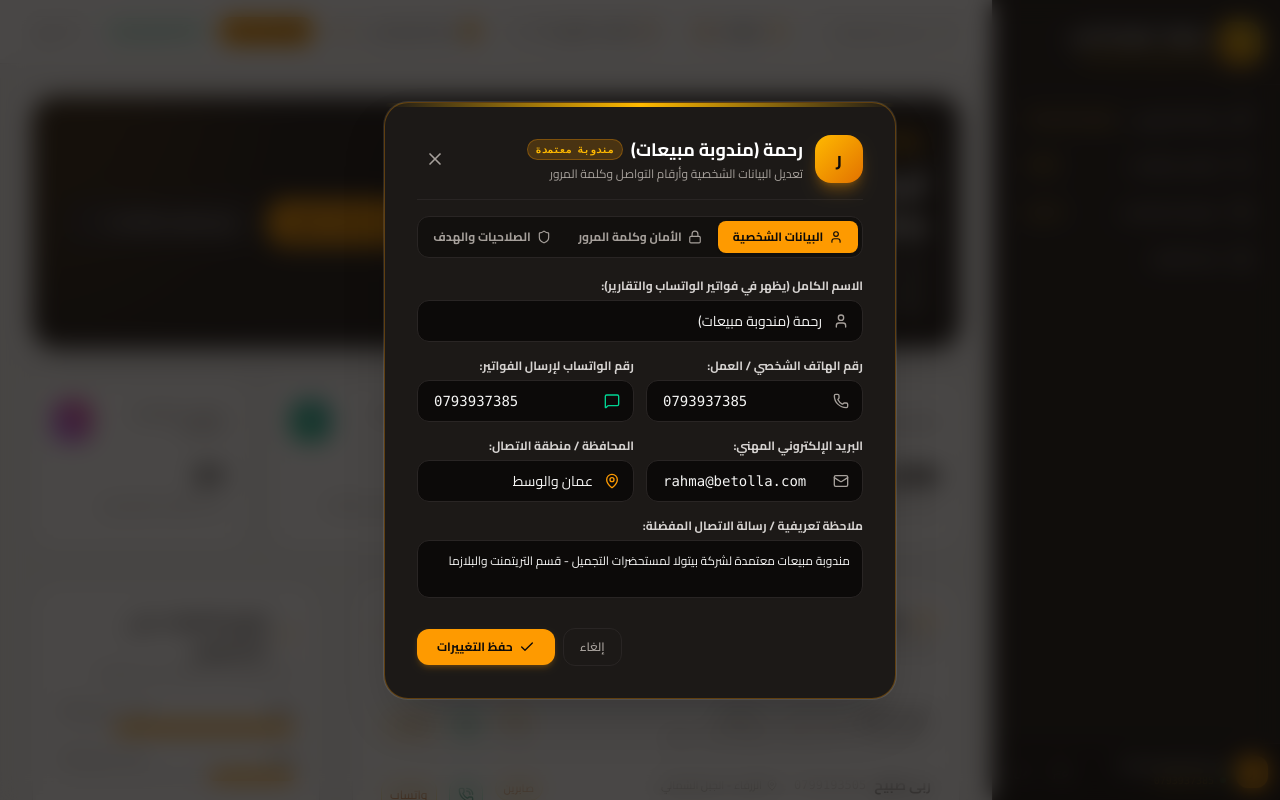
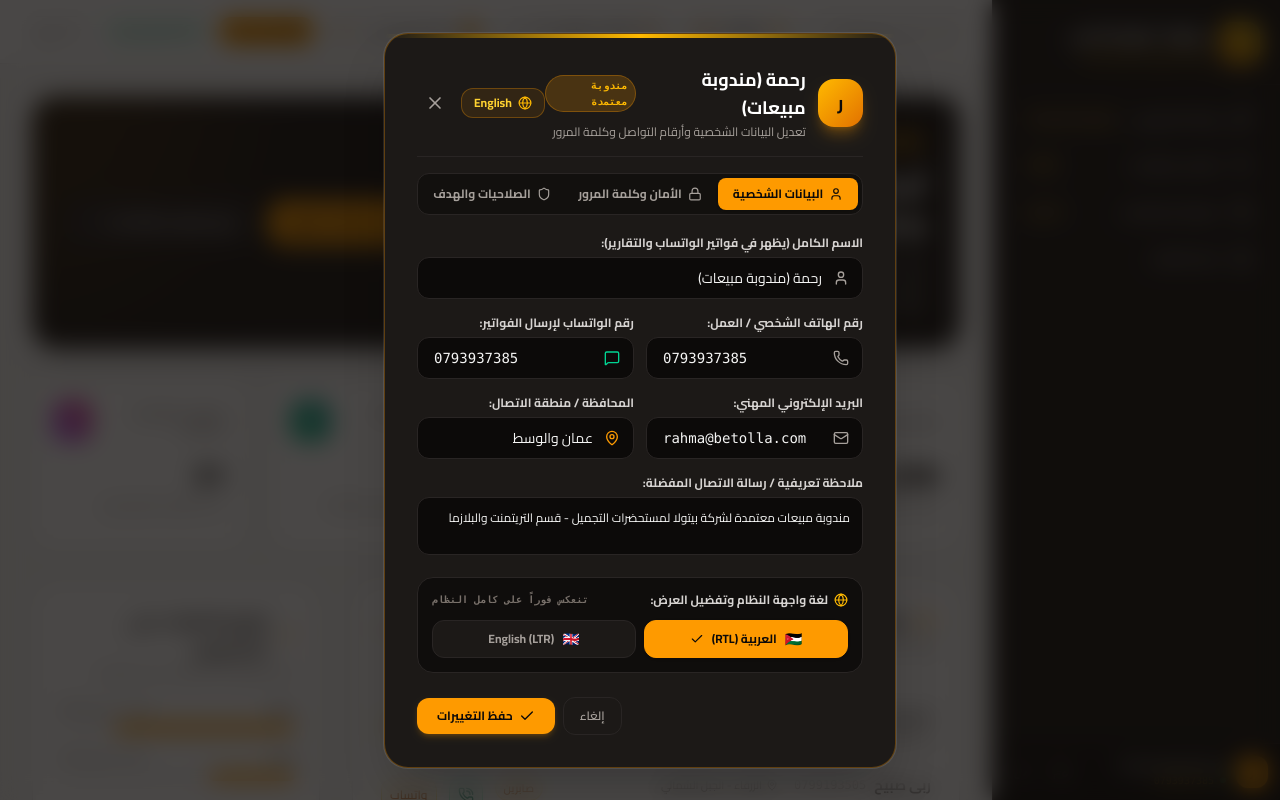
Before and after one commit to QX-MODERATOR/betolla-erp, a Next.js app: page / in a window 1280 px wide. Both pictures are taken after a click on the button "فتح إعدادات الملف الشخصي". Shown: the top 800 px of the page. Built offline with nearby package versions, Linux system fonts and the light colour scheme.

Commit message:
feat(profile): integrate synced language switcher in profile settings modal

```diff
--- a/components/profile/profile-settings-modal.tsx
+++ b/components/profile/profile-settings-modal.tsx
@@ -16,7 +16,8 @@ import {
   KeyRound,
   FileText,
   BadgePercent,
-  Target
+  Target,
+  Globe
 } from "lucide-react";
 import { useProfile } from "@/lib/profile-context";
 import { useLanguage } from "@/lib/i18n";
@@ -24,7 +25,7 @@ import { useLoading } from "@/lib/loading-context";
 
 export function ProfileSettingsModal() {
   const { profile, updateProfile, isProfileModalOpen, closeProfileModal, isSalesRep, isAdmin, switchProfile } = useProfile();
-  const { language, dir } = useLanguage();
+  const { language, dir, toggleLanguage, setLanguage } = useLanguage();
   const { startLoading, stopLoading } = useLoading();
   const isArabic = language === "ar";
 
@@ -53,11 +54,11 @@ export function ProfileSettingsModal() {
       setPhone(profile.phone || "");
       setWhatsapp(profile.whatsapp || profile.phone || "");
       setEmail(profile.email || `${profile.username}@betolla.com`);
-      setCity(profile.city || "عمان والوسط");
+      setCity(profile.city || (isArabic ? "عمان والوسط" : "Amman & Central"));
       setBio(profile.bio || "");
       setAvatarColor(profile.avatarColor || "amber");
     }
-  }, [profile, isProfileModalOpen]);
+  }, [profile, isProfileModalOpen, language]);
 
   if (!isProfileModalOpen || !profile) return null;
 
@@ -169,12 +170,25 @@ export function ProfileSettingsModal() {
               </p>
             </div>
           </div>
+          <div className="flex items-center gap-2">
+            {/* Direct Language Switcher in Modal Header */}
+            <button
+              type="button"
+              onClick={toggleLanguage}
+              title={isArabic ? "Switch to English (LTR)" : "التحويل إلى العربية (RTL)"}
+              className="flex items-center gap-1.5 px-3 py-1.5 rounded-xl border border-amber-500/30 bg-amber-500/10 hover:bg-amber-500/20 text-amber-300 text-xs font-bold transition shadow-2xs cursor-pointer"
+            >
+              <Globe className="w-3.5 h-3.5 text-amber-400 shrink-0" />
+              <span>{isArabic ? "English" : "العربية"}</span>
+            </button>
+
             <button
               onClick={closeProfileModal}
               className="p-2 text-stone-400 hover:text-white rounded-xl hover:bg-stone-800 transition cursor-pointer"
             >
               <X className="w-5 h-5" />
             </button>
+          </div>
         </div>
 
         {/* Admin Account Switcher: Allows Admin to toggle editing Rahma's profile or Admin's profile */}
@@ -380,6 +394,49 @@ export function ProfileSettingsModal() {
               />
             </div>
 
+            {/* Language Preference Card */}
+            <div className="p-3.5 bg-stone-950/80 rounded-2xl border border-stone-800 space-y-2">
+              <label className="block text-xs font-bold text-stone-300 flex items-center justify-between">
+                <span className="flex items-center gap-1.5">
+                  <Globe className="w-3.5 h-3.5 text-amber-400" />
+                  <span>{isArabic ? "لغة واجهة النظام وتفضيل العرض:" : "Preferred System Language:"}</span>
+                </span>
+                <span className="text-[10px] text-stone-500 font-mono">
+                  {isArabic ? "تنعكس فوراً على كامل النظام" : "Reflected instantly across ERP"}
+                </span>
+              </label>
+
+              <div className="grid grid-cols-2 gap-2 pt-1">
+                <button
+                  type="button"
+                  onClick={() => setLanguage("ar")}
+                  className={`py-2 px-3 rounded-xl text-xs font-bold transition flex items-center justify-center gap-2 cursor-pointer border ${
+                    isArabic
+                      ? "bg-amber-500 text-stone-950 border-amber-500 shadow-sm"
+                      : "bg-stone-900 text-stone-400 border-stone-800 hover:text-stone-200 hover:border-stone-700"
+                  }`}
+                >
+                  <span className="text-sm">🇯🇴</span>
+                  <span>العربية (RTL)</span>
+                  {isArabic && <Check className="w-3.5 h-3.5" />}
+                </button>
+
+                <button
+                  type="button"
+                  onClick={() => setLanguage("en")}
+                  className={`py-2 px-3 rounded-xl text-xs font-bold transition flex items-center justify-center gap-2 cursor-pointer border ${
+                    !isArabic
+                      ? "bg-amber-500 text-stone-950 border-amber-500 shadow-sm"
+                      : "bg-stone-900 text-stone-400 border-stone-800 hover:text-stone-200 hover:border-stone-700"
+                  }`}
+                >
+                  <span className="text-sm">🇬🇧</span>
+                  <span>English (LTR)</span>
+                  {!isArabic && <Check className="w-3.5 h-3.5" />}
+                </button>
+              </div>
+            </div>
+
             <div className="pt-2 flex items-center justify-end gap-2">
               <button
                 type="button"
@@ -499,9 +556,11 @@ export function ProfileSettingsModal() {
                 </div>
                 <div className="flex items-center gap-1.5">
                   <span className="text-xs font-bold text-stone-100 font-mono">
-                    {profile.role === "sales_rep" ? (isArabic ? "مندوبة مبيعات (Sales Rep)" : "Sales Representative") : "Administrator"}
+                    {profile.role === "sales_rep" ? (isArabic ? "مندوبة مبيعات (Sales Rep)" : "Sales Representative") : (isArabic ? "المدير العام (Admin)" : "General Manager (Admin)")}
                   </span>
-                  <span className="text-[10px] px-1.5 py-0.5 rounded bg-stone-800 text-stone-400 font-mono">🔒 مقفل</span>
+                  <span className="text-[10px] px-1.5 py-0.5 rounded bg-stone-800 text-stone-400 font-mono">
+                    {isArabic ? "🔒 مقفل" : "🔒 Locked"}
+                  </span>
                 </div>
               </div>
 
@@ -512,9 +571,11 @@ export function ProfileSettingsModal() {
                 </div>
                 <div className="flex items-center gap-1.5">
                   <span className="text-xs font-bold text-emerald-400 font-mono">
-                    {profile.monthlyTarget ? `${profile.monthlyTarget.toLocaleString()} د.أ` : "4,500 د.أ"}
+                    {profile.monthlyTarget ? `${profile.monthlyTarget.toLocaleString()} ${isArabic ? "د.أ" : "JD"}` : (isArabic ? "4,500 د.أ" : "4,500 JD")}
                   </span>
-                  <span className="text-[10px] px-1.5 py-0.5 rounded bg-stone-800 text-stone-400 font-mono">🔒 محدد مسبقاً</span>
+                  <span className="text-[10px] px-1.5 py-0.5 rounded bg-stone-800 text-stone-400 font-mono">
+                    {isArabic ? "🔒 محدد مسبقاً" : "🔒 Predefined"}
+                  </span>
                 </div>
               </div>
 
@@ -527,7 +588,9 @@ export function ProfileSettingsModal() {
                   <span className="text-xs font-bold text-amber-400 font-mono">
                     {profile.commissionRate ? `${profile.commissionRate}%` : "3.5%"}
                   </span>
-                  <span className="text-[10px] px-1.5 py-0.5 rounded bg-stone-800 text-stone-400 font-mono">🔒 معتمدة</span>
+                  <span className="text-[10px] px-1.5 py-0.5 rounded bg-stone-800 text-stone-400 font-mono">
+                    {isArabic ? "🔒 معتمدة" : "🔒 Approved"}
+                  </span>
                 </div>
               </div>
             </div>
```
Lines whose indentation alone changed are shown as unchanged.
